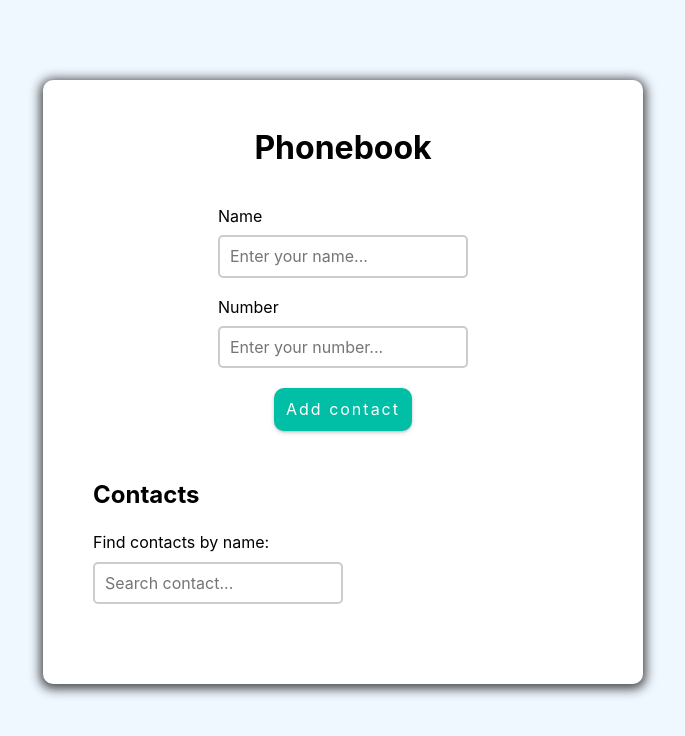
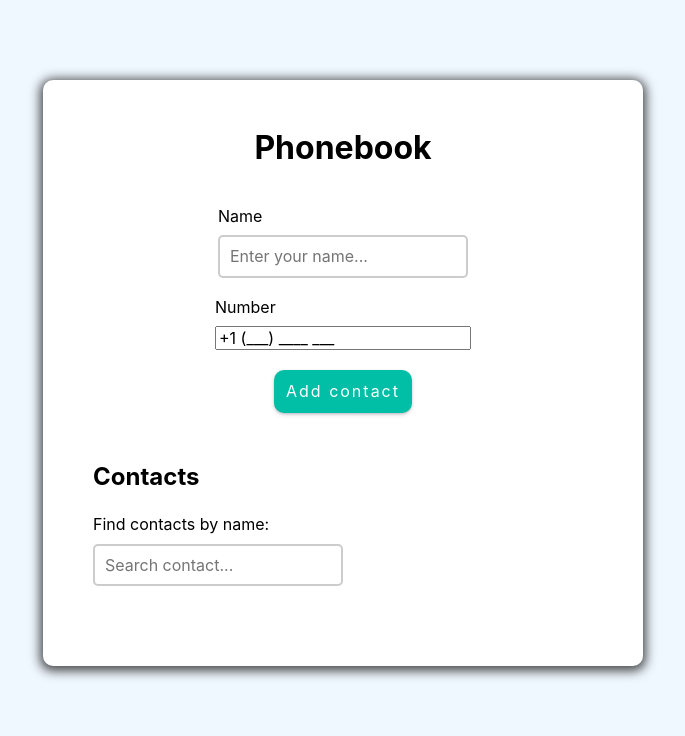
Before and after one commit to 10Artur/goit-react-hw-07-phonebook, a React (Create React App) app: page / in a window 1280 px wide. Shown: the top 736 px of the page, without its empty margins (297-982 px from the left). Built offline with nearby package versions, Linux system fonts and the light colour scheme.

Commit message:
Update ContactsForm.jsx

```diff
--- a/src/components/ContactsForm/ContactsForm.jsx
+++ b/src/components/ContactsForm/ContactsForm.jsx
@@ -1,6 +1,81 @@
-import { Formik } from 'formik';
+// import { Formik } from 'formik';
+// import * as Yup from 'yup';
+// import { nanoid } from 'nanoid';
+// import {
+//   ContactsError,
+//   ContactsField,
+//   ContactsForm,
+//   ContactsLabel,
+//   ContactsBtn,
+// } from './ContactsForm.styled';
+// import { useDispatch, useSelector } from 'react-redux';
+// import { addContact } from 'redux/contactsSlice';
+
+// export const ContactForm = () => {
+//   const allContacts = useSelector(state => state.contactData.contacts);
+//   const dispatch = useDispatch();
+
+//   const ContactsFormSchema = Yup.object().shape({
+//     name: Yup.string()
+//       .test('is-unique', 'Name already exists', name => {
+//         const existingName = allContacts.find(
+//           contact => contact.name.toLowerCase() === name.toLowerCase()
+//         );
+//         return !existingName;
+//       })
+//       .required('Name is required!'),
+//     number: Yup.string().min(10).max(12).required('Number is required!'),
+//   });
+
+//   const handleSubmit = (values, action) => {
+//     const contact = {
+//       id: nanoid(),
+//       name: values.name,
+//       number: values.number,
+//     };
+
+//     dispatch(addContact(contact));
+//     action.resetForm();
+//   };
+
+//   return (
+//     <Formik
+//       initialValues={{
+//         name: '',
+//         number: '',
+//       }}
+//       validationSchema={ContactsFormSchema}
+//       onSubmit={handleSubmit}
+//     >
+//       <ContactsForm>
+//         <ContactsLabel>
+//           Name
+//           <ContactsField
+//             type="text"
+//             name="name"
+//             placeholder="Enter your name..."
+//           />
+//           <ContactsError component="div" name="name" />
+//         </ContactsLabel>
+
+//         <ContactsLabel>
+//           Number
+//           <ContactsField
+//             type="tel"
+//             name="number"
+//             placeholder="Enter your number..."
+//           />
+//           <ContactsError component="div" name="number" />
+//         </ContactsLabel>
+
+//         <ContactsBtn type="submit">Add contact</ContactsBtn>
+//       </ContactsForm>
+//     </Formik>
+//   );
+// };
+
+import { Formik, Field } from 'formik';
 import * as Yup from 'yup';
-import { nanoid } from 'nanoid';
 import {
   ContactsError,
   ContactsField,
@@ -8,35 +83,33 @@ import {
   ContactsLabel,
   ContactsBtn,
 } from './ContactsForm.styled';
-import { useDispatch, useSelector } from 'react-redux';
-import { addContact } from 'redux/contactsSlice';
+import { useDispatch } from 'react-redux';
+import { addContact } from 'redux/operations';
+import { PatternFormat } from 'react-number-format';
 
 export const ContactForm = () => {
-  const allContacts = useSelector(state => state.contactData.contacts);
   const dispatch = useDispatch();
 
   const ContactsFormSchema = Yup.object().shape({
-    name: Yup.string()
-      .test('is-unique', 'Name already exists', name => {
-        const existingName = allContacts.find(
-          contact => contact.name.toLowerCase() === name.toLowerCase()
-        );
-        return !existingName;
-      })
-      .required('Name is required!'),
+    name: Yup.string().required('Name is required!'),
     number: Yup.string().min(10).max(12).required('Number is required!'),
   });
 
   const handleSubmit = (values, action) => {
-    const contact = {
-      id: nanoid(),
+    const newContact = {
       name: values.name,
-      number: values.number,
+      phone: values.number,
     };
 
-    dispatch(addContact(contact));
+    dispatch(addContact(newContact));
     action.resetForm();
   };
+
+  const handleNumberChange =
+    form =>
+    ({ formattedValue }) => {
+      form.setFieldValue('number', formattedValue);
+    };
 
   return (
     <Formik
@@ -60,11 +133,18 @@ export const ContactForm = () => {
 
         <ContactsLabel>
           Number
-          <ContactsField
-            type="tel"
-            name="number"
-            placeholder="Enter your number..."
-          />
+          <Field name="number">
+            {({ field, form }) => (
+              <PatternFormat
+                format="+1 (###) #### ###"
+                allowEmptyFormatting
+                mask="_"
+                value={form.values.number}
+                onValueChange={handleNumberChange(form)}
+                {...field}
+              />
+            )}
+          </Field>
           <ContactsError component="div" name="number" />
         </ContactsLabel>
 
```
